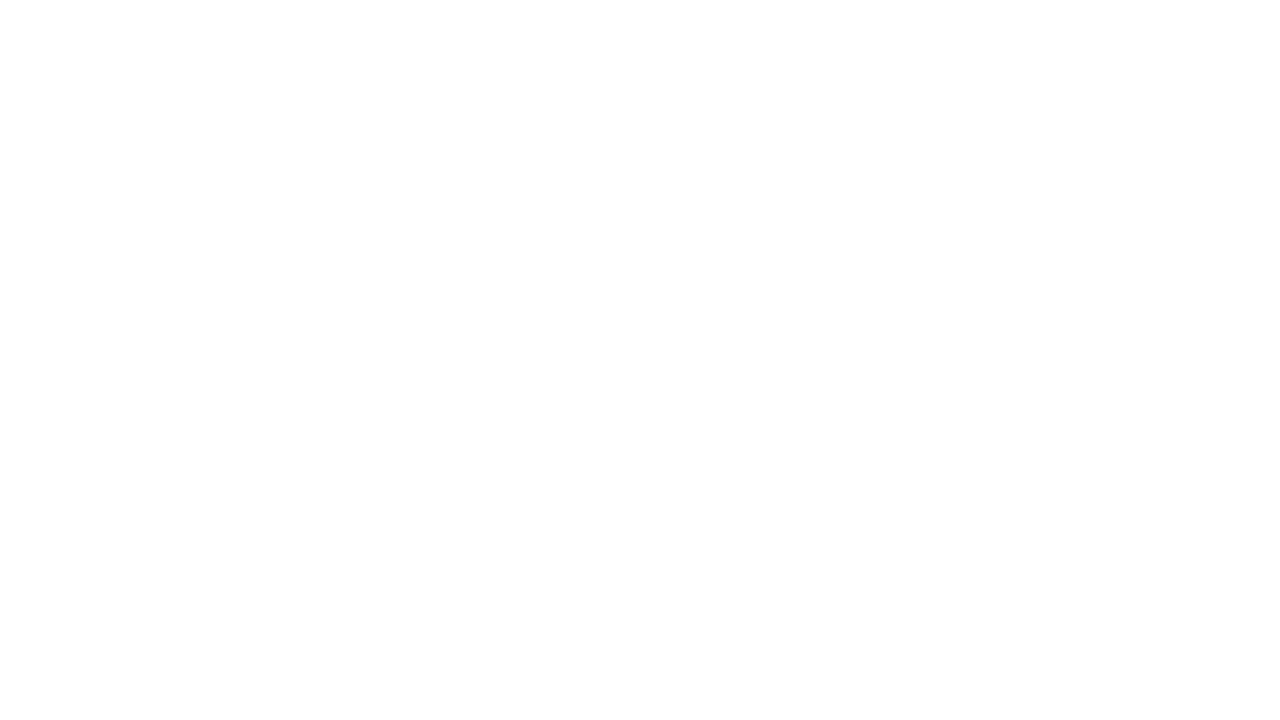
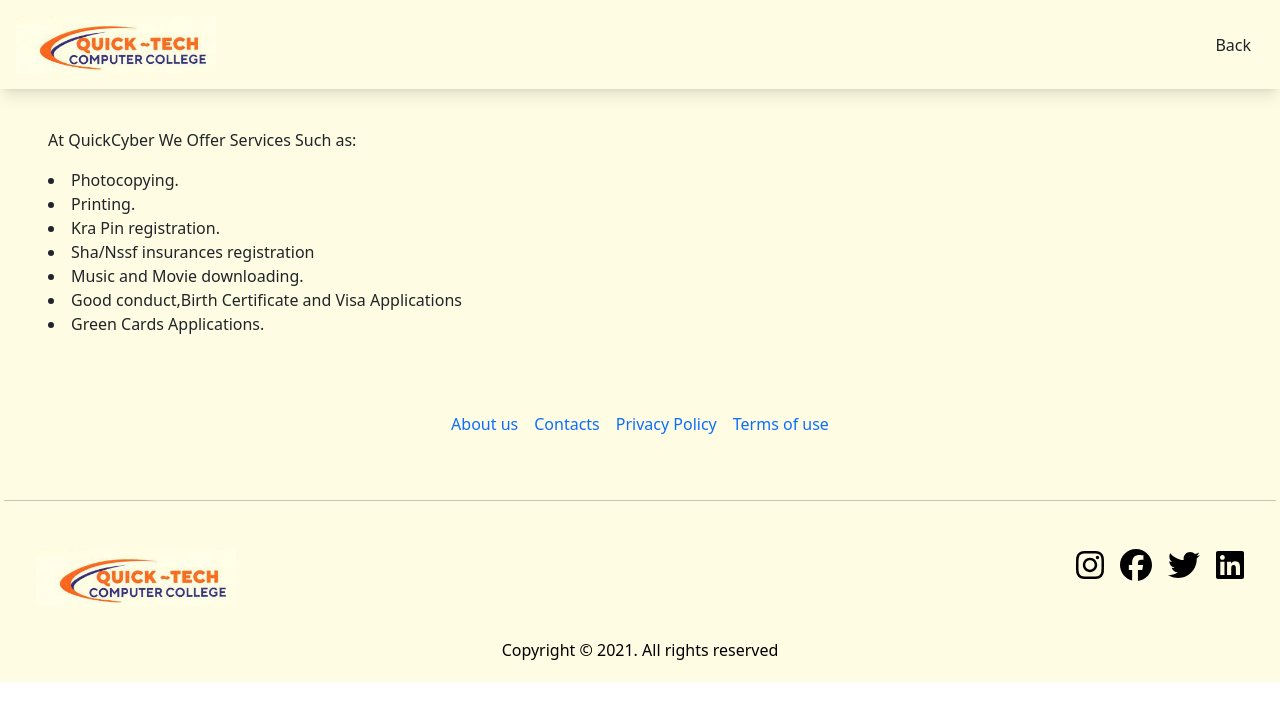
Before and after one commit to Brianali-codes/QUICK-TECH-COLLEGE, a React (Vite) app: page /services in a window 1280 px wide. Before the commit this address had no page. Shown: the top 720 px of the page. Built offline with nearby package versions, Linux system fonts and the light colour scheme.

Commit message:
add whitespace for other browsers like firefox.

```diff
--- a/src/App.css
+++ b/src/App.css
@@ -33,7 +33,7 @@
   transition: 0.6s;
 }
 .BTNsend:hover{
-  background-color: #fefce2;
+  background-color: gray;
   transition: 0.6s;
 }
 
@@ -136,6 +136,9 @@
   background-size: cover;
   height: fit-content;
   width: 100%;
+  background-color: #fefce2;
+}
+#root{
   background-color: #fefce2;
 }
 #GlassmorphismBg{
--- a/src/Routes.jsx
+++ b/src/Routes.jsx
@@ -5,6 +5,8 @@ import Programs from './pages/programming'; // Example page component
 import Contacts from './pages/contacts'; // Another example page
 import Consultation from './pages/consultation';
 import Packages from './pages/packages';
+import Service from './pages/services';
+
 
 function AppRoutes() {
   return (
@@ -16,6 +18,8 @@ function AppRoutes() {
         <Route path="/consultation" element={<Consultation/>} />
         <Route path="/packages" element={<Packages/>} />
         <Route path="/programming" element={<Programs/>} />
+        <Route path="/services" element={<Service/>} />
+
 
       </Routes>
     </Router>
--- a/src/packages.jsx
+++ b/src/packages.jsx
@@ -72,7 +72,7 @@ Take A look Below.</p>
                             <Card.Text className='Desc'>
                                 We offer more Services such as normal Cyber Cafe services and much much more.
                             </Card.Text>
-                            <Button variant="warning" className='Desc'>View Services.</Button>
+                            <Link to="/services"><Button variant="warning" className='Desc'>View Services.</Button></Link>
                         </Card.Body>
                     </Card>
                 </motion.div>
--- a/src/pages/consultation.jsx
+++ b/src/pages/consultation.jsx
@@ -8,7 +8,8 @@ export default function Consultation(){
 
         <Nav2/>
         <div className="p-5">
-            <br /><br />
+            <p className='block text-transparent'>...</p>
+            <p className='block text-transparent'>...</p>
             <p className='text-xl font-bold'>Consultation</p>
             <div>
                 <p>Do you Have Any Questions Or would like to Know what we offer indepth? We offer Consultations For free!, All you need to do is Book one , At the moment Physical consultations are more convenient, if you prefer an online consultation then book one below.</p>
--- a/src/pages/contacts.jsx
+++ b/src/pages/contacts.jsx
@@ -5,7 +5,8 @@ export default function Contacts(){
     return(
         <>
             <Nav2/>
-            <br /><br />
+            <p className='block text-transparent'>...</p>
+            <p className='block text-transparent'>...</p>
             <div className="p-5 flex flex-col justify-center items-center gap-0">
 
                 <form action="https://formsubmit.co/quicktechcollege@gmail.com" method="POST" className='flex flex-col gap-1 justify-center items-center'>
--- a/src/pages/packages.jsx
+++ b/src/pages/packages.jsx
@@ -13,7 +13,8 @@ export default function Package(){
         <>
             <Nav2/>
             <div className="p-5 flex flex-col">
-                <br /><br />
+                <p className='block text-transparent'>...</p>
+                <p className='block text-transparent'>...</p>
                 <p className='text-center text-xl font-bold'>Packages</p>
                 <br />
                 <div className="PackageContainer">
--- a/src/pages/programming.jsx
+++ b/src/pages/programming.jsx
@@ -25,7 +25,8 @@ export default function Programs(){
         <>
             <Nav2/>
             <div className="p-5 flex flex-col">
-                <br /><br />
+                <p className='block text-transparent'>...</p>
+                <p className='block text-transparent'>...</p>
                     <p className='text-center text-xl font-bold'>Programming languages and Courses.</p>
                     <br />
                     <div className="PackageContainer">
--- /dev/null
+++ b/src/pages/services.jsx
@@ -0,0 +1,26 @@
+import Nav2 from "../nav2"
+import Footer from "../footer"
+
+export default function Service(){
+    return(
+        <>
+            <Nav2/>
+            <p className='block text-transparent'>...</p>
+            <p className='block text-transparent'>...</p>
+           <div className="p-5">
+            <p>At QuickCyber We Offer Services Such as:</p>
+
+                    <li>Photocopying.</li>
+                    <li>Printing.</li>
+                    <li>Kra Pin registration.</li>
+                    <li>Sha/Nssf insurances registration</li>
+                    <li>Music and Movie downloading.</li>
+                    <li>Good conduct,Birth Certificate and Visa Applications</li>
+                    <li>Green Cards Applications.</li>
+
+            </div>
+
+            <Footer/>
+        </>
+    )
+}
```
